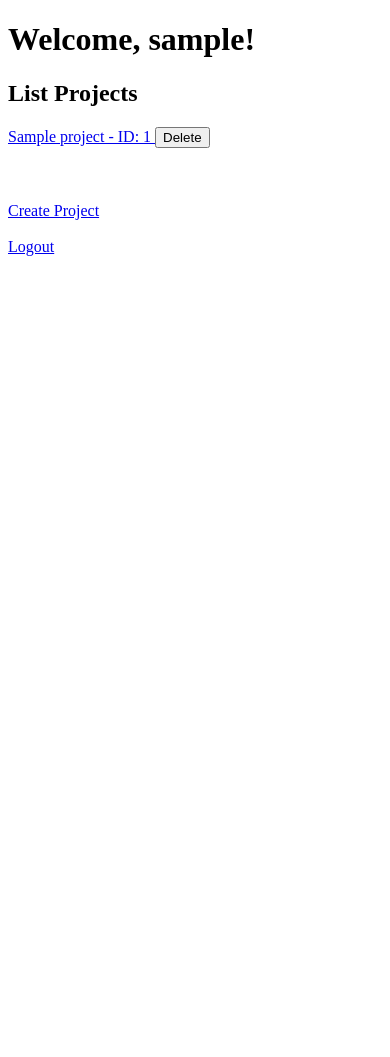
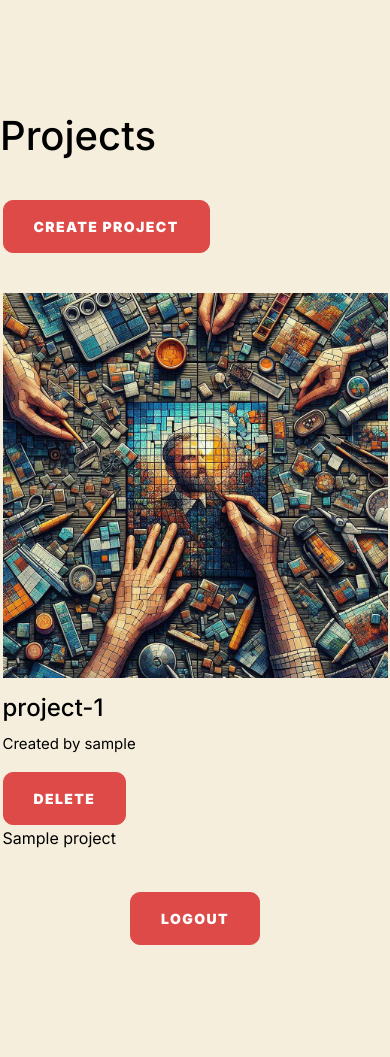
Before and after one commit to njligames/Mosaify-Website, a Flask app: page /home in a window 390 px wide. Before the commit the page ends 256 px from the top, so only its background shows below. Run offline with Flask 3, Linux system fonts and the light colour scheme; a user stored in the database is signed in; tables that the repository leaves empty hold one stand-in row (values such as "Sample post"); some libraries are stand-ins or nearby versions.

Commit message:
the project page is using css

```diff
--- a/app/templates/home.html
+++ b/app/templates/home.html
@@ -1,8 +1,13 @@
+<!-- /*
+* Template Name: Snap
+* Template Author: Untree.co
+* Tempalte URI: https://untree.co/
+* License: https://creativecommons.org/licenses/by/3.0/
+*/ -->
 <!DOCTYPE html>
 <html lang="en">
   <head>
-    <meta charset="UTF-8" />
-    <title>Home</title>
+    {% include 'pre.html' %}
     <script>
       function deleteProject(projectId) {
         fetch(`/delete_project/${projectId}`, {
@@ -16,6 +21,7 @@
             if (data.success) {
               // Remove the image from the gallery
               document.getElementById(`project-${projectId}`).remove();
+              location.reload();
             } else {
               alert(data.message);
             }
@@ -24,41 +30,168 @@
     </script>
   </head>
   <body>
-    <h1>Welcome, {{ current_user.username }}!</h1>
-    <h2>List Projects</h2>
+    <main>
+      <section class="site-section" id="section-blog">
+        <div class="container">
+          <div class="row justify-content-center">
+            <div class="col-md-8">
+              <div class="row">
+                <h2 class="heading" data-aos="fade-up">Projects</h2>
+                <div class="col-md-12 mb-4" data-aos="fade-up">
+                  <div class="d-md-flex d-block blog-entry align-items-start">
+                    <div class="row form-group">
+                      <div class="col-md-12">
+                        <a
+                          href="{{ url_for('main.mosaify_new') }}"
+                          class="btn btn-primary btn-md"
+                          >Create Project</a
+                        >
+                        <!-- <input
+                          onclick="{{ url_for('main.mosaify_new') }}"
+                          type="button"
+                          value="Create Project"
+                          class="btn btn-primary btn-md"
+                        /> -->
+                      </div>
+                    </div>
+                    <!-- <button onclick="{{ url_for('main.mosaify_new') }}">
+                      Create Project
+                    </button> -->
+                    <!-- <div class="mr-0 mr-md-5 mb-3 img-wrap">
+                      <a href="#"
+                        ><img
+                          src="images/img_1.jpg"
+                          alt="Image"
+                          class="img-fluid mb-0"
+                      /></a>
+                    </div> -->
+                    <!-- <div>
+                      <h2 class="mt-0 mb-2">
+                        <a href="#"
+                          >Lorem ipsum dolor sit amet consectetur adipisicing
+                          elit</a
+                        >
+                      </h2>
+                      <div class="meta mb-3">
+                        Posted by Ben Jones on <a href="#">Jan 18, 2019</a>
+                      </div>
+                      <p>
+                        Lorem ipsum dolor sit amet, consectetur adipisicing
+                        elit. Officiis aliquid doloremque qui, saepe alias eum?
+                      </p>
+                    </div> -->
+                  </div>
+                </div>
 
                 {% if projects|length > 0 %} {% for project in projects %}
-    <div id="project-{{ project.id }}">
-      <a href="{{ url_for('main.mosaify_previous', project_id=project.id) }}">
-        {{ project.name }} - ID: {{ project.id }}
-      </a>
-      <button onclick="deleteProject({{ project.id }})">Delete</button>
+                <div
+                  id="project-{{ project.id }}"
+                  class="col-md-12 mb-4"
+                  data-aos="fade-up"
+                >
+                  <div class="d-md-flex d-block blog-entry align-items-start">
+                    <div class="mr-0 mr-md-5 mb-3 img-wrap">
+                      <a
+                        href="{{ url_for('main.mosaify_previous', project_id=project.id) }}"
+                        ><img
+                          src="{{ url_for('static', filename='images/project.jpeg') }}"
+                          alt="Image"
+                          class="img-fluid mb-0"
+                      /></a>
+                    </div>
+                    <div>
+                      <h2 class="mt-0 mb-2">
+                        <a
+                          href="{{ url_for('main.mosaify_previous', project_id=project.id) }}"
+                          >project-{{ project.id }}</a
+                        >
+                      </h2>
+                      <!-- <div class="meta mb-3">
+                        Created by {{ current_user.username }} on
+                        <a href="#">Jan 18, 2019</a>
+                      </div> -->
+                      <div class="meta mb-3">
+                        Created by {{ current_user.username }}
+                      </div>
+                      <button
+                        class="btn btn-primary btn-md"
+                        onclick="deleteProject({{ project.id }})"
+                      >
+                        Delete
+                      </button>
+                      <!-- <p>
+                        Lorem ipsum dolor sit amet, consectetur adipisicing
+                        elit. Officiis aliquid doloremque qui, saepe alias eum?
+                      </p> -->
+                      <p>{{ project.name }}</p>
+                    </div>
+                  </div>
                 </div>
                 {% endfor %} {% else %}
+                <div class="col-md-12 mb-4" data-aos="fade-up">
+                  <div class="d-md-flex d-block blog-entry align-items-start">
                     <p>No projects available.</p>
+                  </div>
+                </div>
                 {% endif %}
 
-    <!-- <ul>
-      {% if projects %} {% for project in projects %}
-      <li>
-        <div id="project-{{ project.id }}">
+                <!--
+                NOTICE: Example Item card
+                <div class="col-md-12 mb-4" data-aos="fade-up">
+                  <div class="d-md-flex d-block blog-entry align-items-start">
+                    <div class="mr-0 mr-md-5 mb-3 img-wrap">
+                      <a href="#"
+                        ><img
+                          src="images/img_4.jpg"
+                          alt="Image"
+                          class="img-fluid mb-0"
+                      /></a>
+                    </div>
+                    <div>
+                      <h2 class="mt-0 mb-2">
+                        <a href="#"
+                          >Lorem ipsum dolor sit amet consectetur adipisicing
+                          elit</a
+                        >
+                      </h2>
+                      <div class="meta mb-3">
+                        Posted by Ben Jones on <a href="#">Jan 18, 2019</a>
+                      </div>
+                      <p>
+                        Lorem ipsum dolor sit amet, consectetur adipisicing
+                        elit. Officiis aliquid doloremque qui, saepe alias eum?
+                      </p>
+                    </div>
+                  </div>
+                </div>
+                -->
+
+                <!--
+                NOTICE: Use for pagination.
+                <div class="col-12 text-center">
+                  <div class="custom-pagination">
+                    <span>1</span>
+                    <a href="#">2</a>
+                    <a href="#">3</a>
+                    <span>...</span>
+                    <a href="#">7</a>
+                  </div>
+                </div>
+                -->
+              </div>
+              <div class="col-12 text-center">
                 <a
-            href="{{ url_for('main.mosaify_previous', project_id=project.id) }}"
-            >{{project.name}} - ID: {{project.id}}</a
+                  class="btn btn-primary btn-md"
+                  href="{{ url_for('main.logout') }}"
+                  >Logout</a
                 >
-          <button onclick="deleteProject({{ project.id }})">Delete</button>
               </div>
-      </li>
-      {% endfor %} {% else %}
-      <div>No Projects</div>
-      {% endif %}
-    </ul> -->
-    <br />
-    <br />
-    <br />
-    <a href="{{ url_for('main.mosaify_new') }}">Create Project</a>
-    <br />
-    <br />
-    <a href="{{ url_for('main.logout') }}">Logout</a>
+            </div>
+          </div>
+        </div>
+      </section>
+    </main>
+
+    {% include 'post.html' %}
   </body>
 </html>
--- a/app/templates/index.html
+++ b/app/templates/index.html
@@ -20,7 +20,7 @@
                   class="fas fa-crow fa-2x me-3 pt-5 mt-xl-4"
                   style="color: #709085"
                 ></i>
-                <span class="h1 fw-bold mb-0">Logo</span>
+                <span class="h1 fw-bold mb-0">Mosaify</span>
               </div>
 
               <div
--- a/app/templates/login.html
+++ b/app/templates/login.html
@@ -20,7 +20,7 @@
                   class="fas fa-crow fa-2x me-3 pt-5 mt-xl-4"
                   style="color: #709085"
                 ></i>
-                <span class="h1 fw-bold mb-0">Logo</span>
+                <span class="h1 fw-bold mb-0">Mosaify</span>
               </div>
 
               <div
```
Also changed, not shown: app/static/js/main.js (+146 -125 lines), app/templates/register.html (+5 -4 lines), app/static/images/project.jpeg (added). Lines whose indentation alone changed are shown as unchanged.
